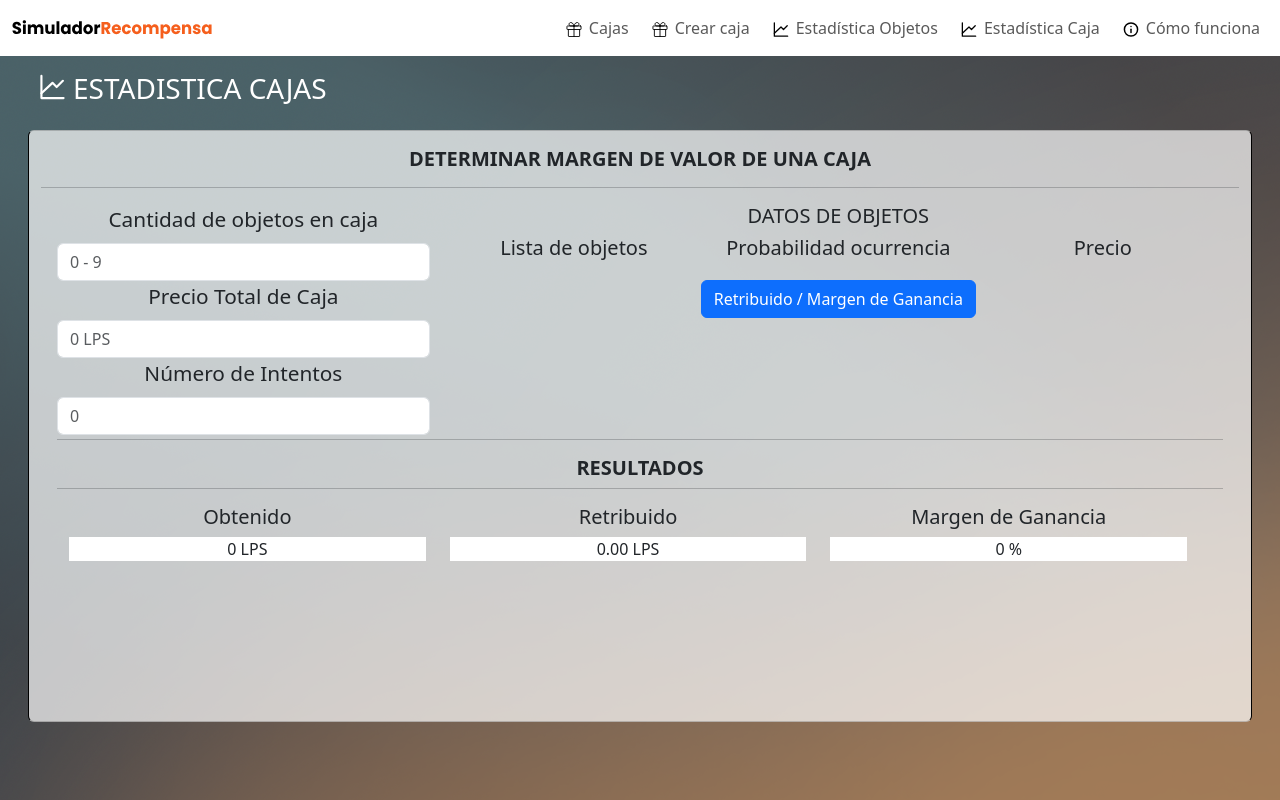
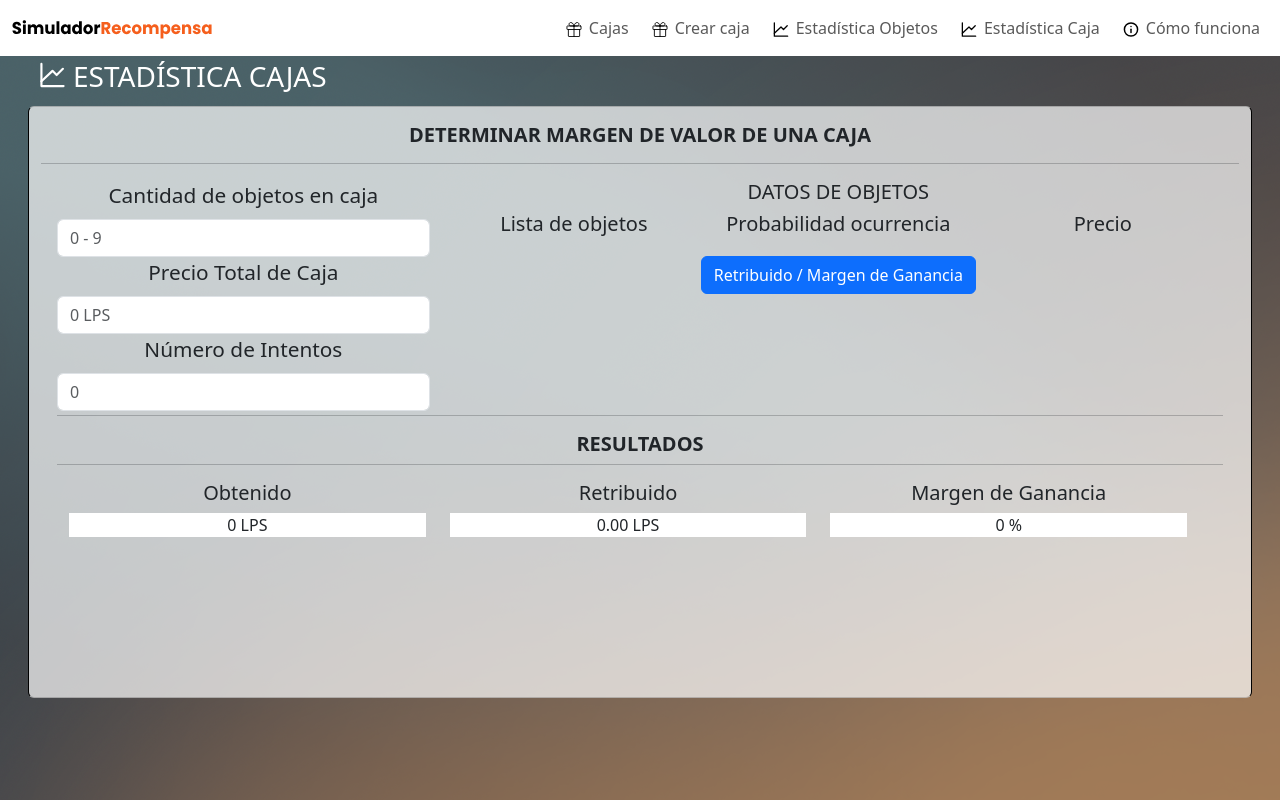
Before and after one commit to ErickMolina2003/simulador-recompensa, a React (Vite) app: page /estadistica-caja in a window 1280 px wide. Built offline with nearby package versions, Linux system fonts and the light colour scheme.

Commit message:
Correcion

```diff
--- a/src/components/EstadisticaCaja.jsx
+++ b/src/components/EstadisticaCaja.jsx
@@ -80,7 +80,7 @@ function EstadisticaCaja() {
 
   return (
     <Container fluid className="cases-container">
-      <Row className="my-3 mx-3">
+      <Row className="my-1 mx-3">
         <Col className="d-flex">
           <img
             src={Stadistics}
@@ -89,7 +89,7 @@ function EstadisticaCaja() {
             height={30}
             className="me-2"
           />
-          <h3 className="text-white">ESTADISTICA CAJAS</h3>
+          <h3 className="text-white">ESTADÍSTICA CAJAS</h3>
         </Col>
       </Row>
       <Row className="my-1 mx-3">
--- a/src/components/EstadisticaObjeto.jsx
+++ b/src/components/EstadisticaObjeto.jsx
@@ -76,7 +76,7 @@ function EstadisticaObjeto() {
             height={30}
             className="me-2"
           />
-          <h3 className="text-white">ESTADISTICA CAJAS</h3>
+          <h3 className="text-white">ESTADÍSTICA CAJAS</h3>
         </Col>
       </Row>
       <Row className="my-1 mx-3">
```
